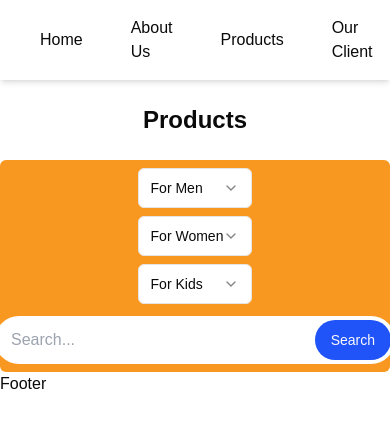
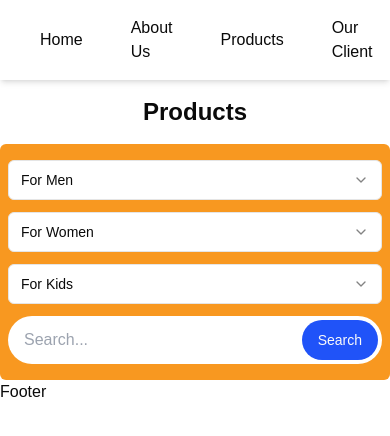
Before and after one commit to roushan-sheik/exim-fasion-frontend, a Next.js app: page /products in a window 390 px wide. Shown: the top 436 px of the page. Built offline with nearby package versions, Linux system fonts and the light colour scheme.

Commit message:
add: responsive search bar

```diff
--- a/src/app/(CommonLayout)/products/page.tsx
+++ b/src/app/(CommonLayout)/products/page.tsx
@@ -73,13 +73,13 @@ const Products = () => {
 
   return (
     <div className="w-full">
-      <h2 className="lg:text-4xl text-2xl my-6 font-semibold text-center">
+      <h2 className="lg:text-4xl text-2xl lg:my-6 my-4 font-semibold text-center">
         Products
       </h2>
       <form onSubmit={handleSubmit}>
-        <div className="bg_pri p-2 flex flex-col gap-3 lg:gap-0 lg:flex-row w-full justify-between items-center rounded-md">
+        <div className="bg_pri lg:p-2 px-2 py-4 flex flex-col gap-3 lg:gap-0 lg:flex-row w-full justify-between items-center rounded-md">
           {/* Category select options */}
-          <div className="flex items-center flex-col lg:flex-row flex-1 gap-2">
+          <div className="flex lg:w-[180px] w-full items-center flex-col lg:flex-row flex-1 lg:gap-2 gap-3">
             <EximSelect
               title={"For Men"}
               categoryProducts={for_men}
@@ -99,8 +99,8 @@ const Products = () => {
               onValueChange={handleForKidsChange} // Handling value change for For Kids
             />
           </div>
-          {/* Search box */}
-          <div className="flex-1 lg:ml-4 pl-4 w-[400px] flex items-center justify-between rounded-[30px] p-1 bg-white">
+          {/* Search box ================>*/}
+          <div className="flex-1 lg:ml-4 pl-4 lg:w-[400px] w-full flex items-center justify-between rounded-[30px] p-1 bg-white">
             <input
               className="active:outline-none lg:min-w-[300px] outline-none ring-0"
               type="text"
```
